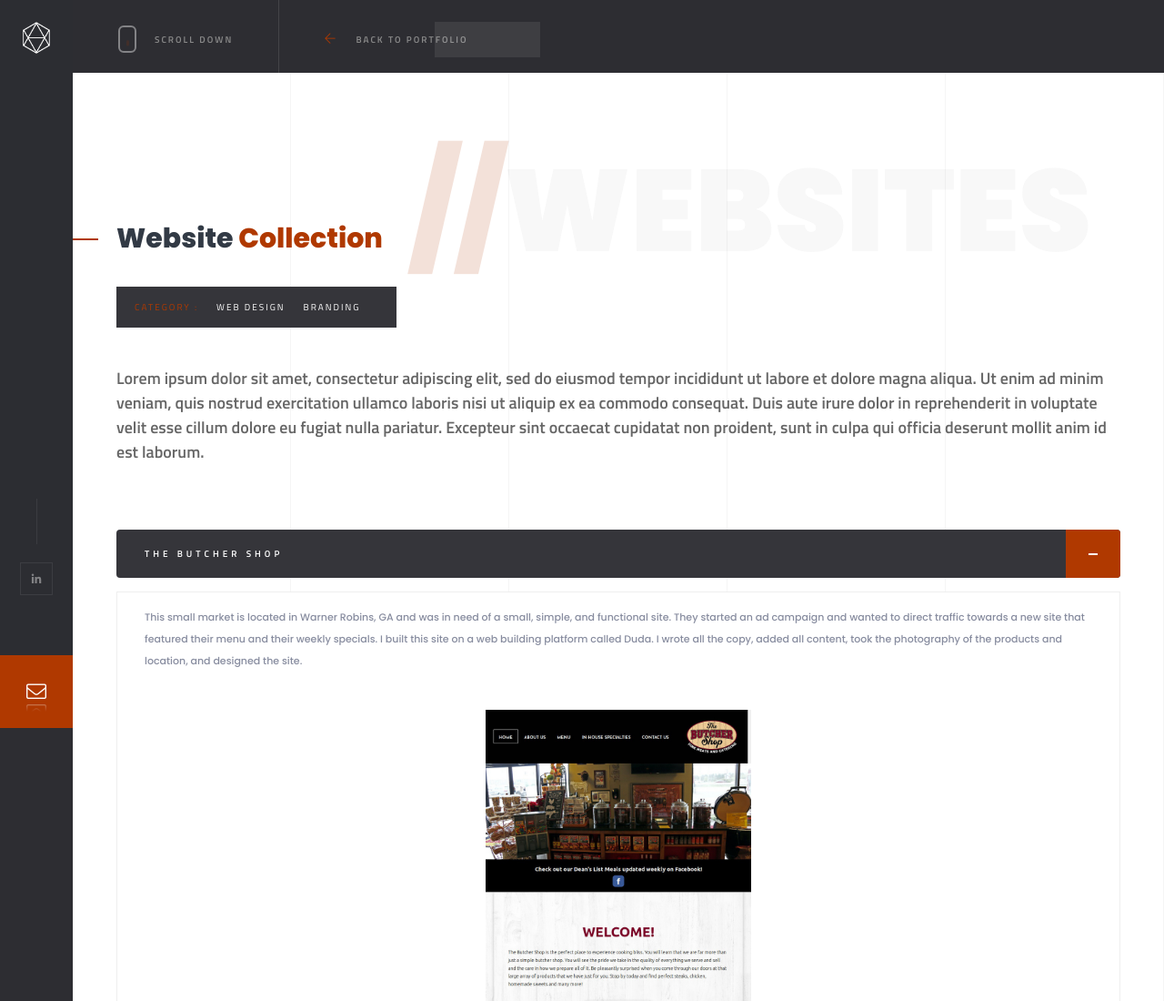
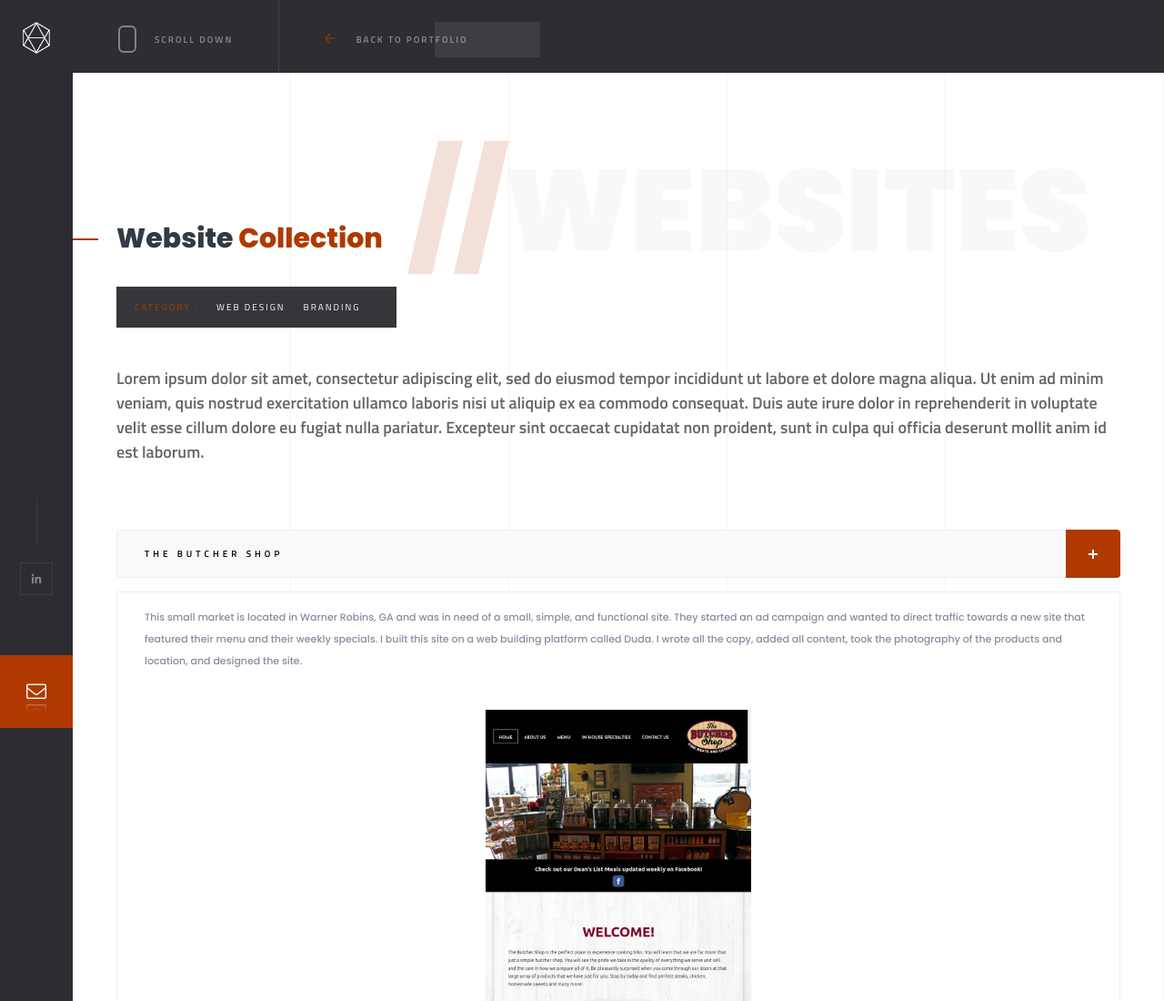
Before and after one commit to gtjones97/jmhoward, a plain HTML site: page websites/index.html in a window 1280 px wide. Shown: the top 1100 px of the page at 91% size. Drawn offline with Linux system fonts and the light colour scheme; animation ran at ten frames a second.

Commit message:
Update index.html

```diff
--- a/websites/index.html
+++ b/websites/index.html
@@ -80,7 +80,7 @@
                                     </div>
                                     <!-- accordion-->
                                     <div class="accordion mar-top">
-                                        <a class="toggle act-accordion" href="#"> The Butcher Shop <span></span></a>
+                                        <a class="toggle" href="#"> The Butcher Shop <span></span></a>
                                         <div class="accordion-inner visible">
                                             <p>This small market is located in Warner Robins, GA and was in need of a small, simple, and functional site. They started an ad campaign and wanted to direct traffic towards a new site that featured their menu and their weekly specials. I built this site on a web building platform called Duda. I wrote all the copy, added all content,  took the photography of the products and location, and designed the site. </p>
                                               <img src="ss/butcher_shop.jpg" class="respimg-small">
```
